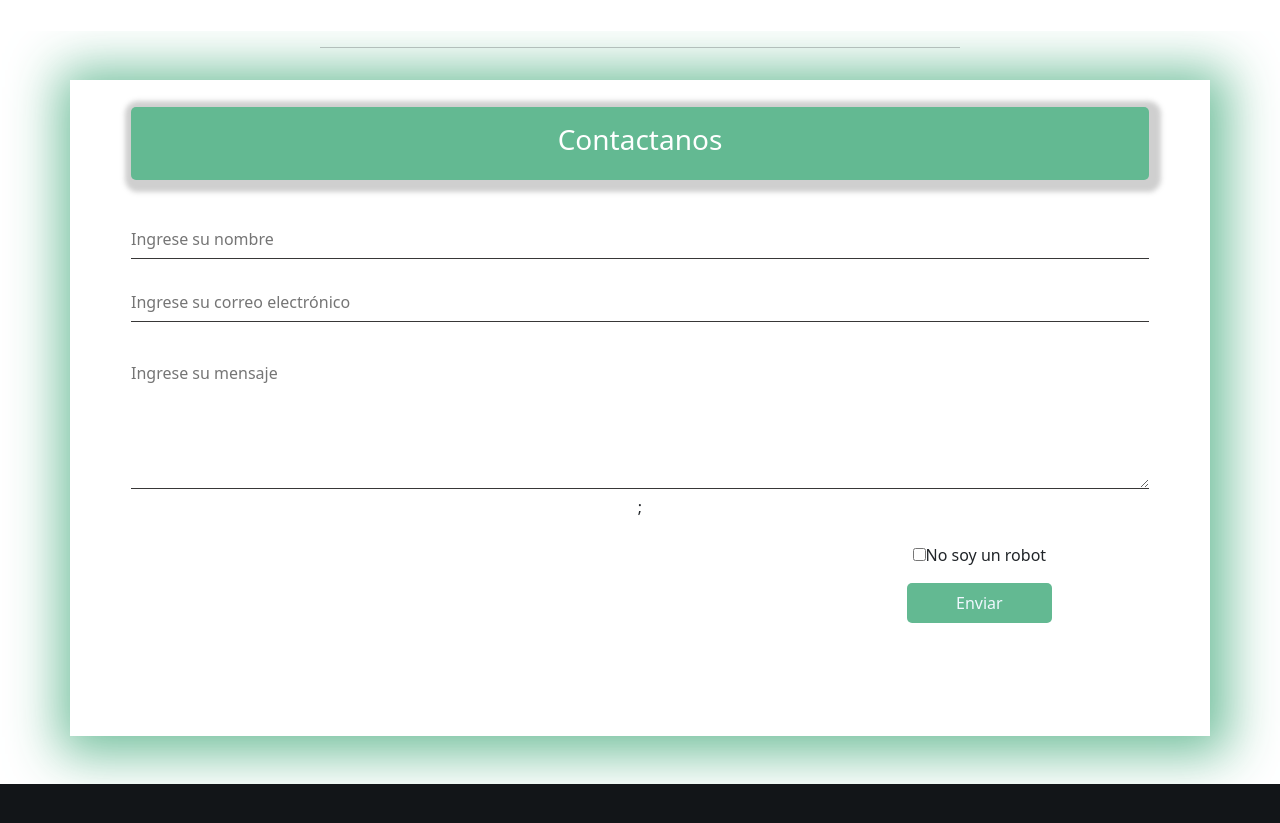
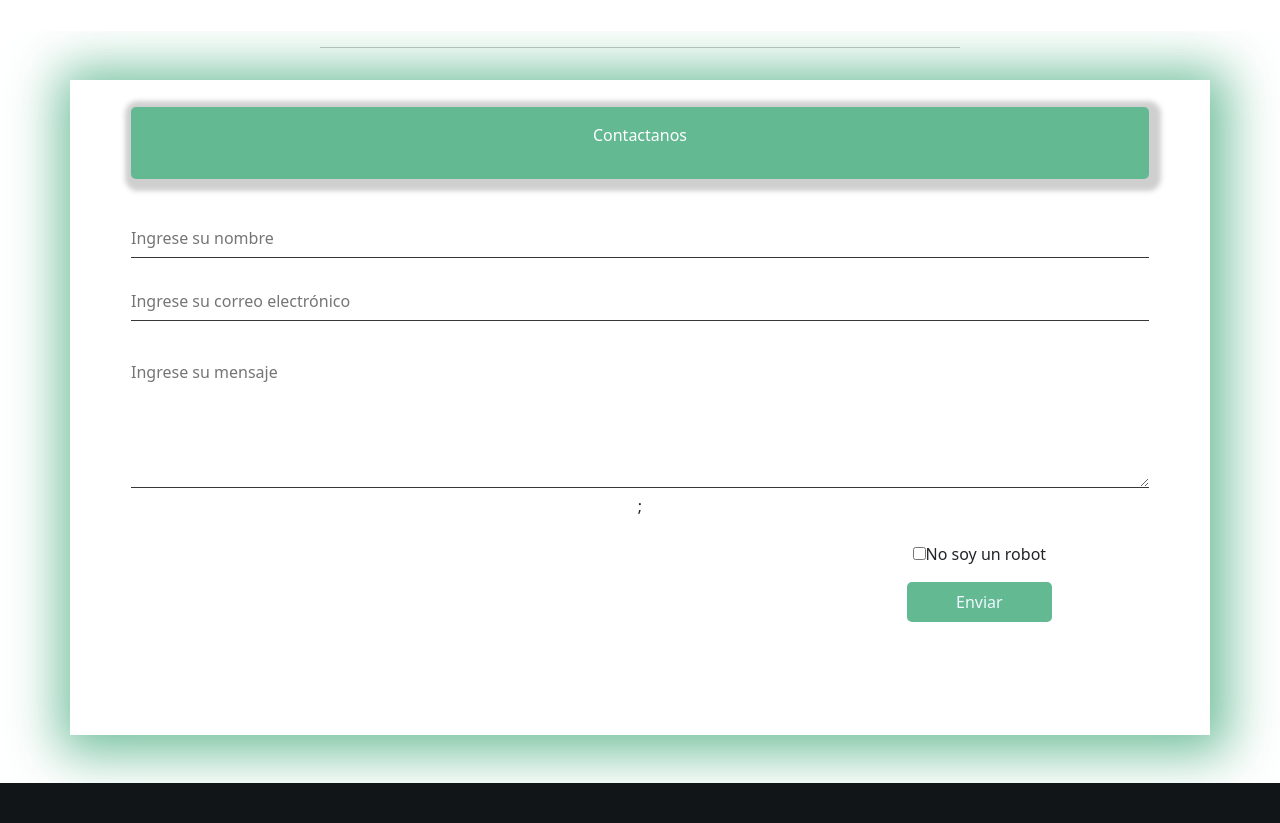
Before and after one commit to LauraOtz/Hokee-web, a React (Vite) app: page /home in a window 1280 px wide. Shown: the part 3286-4109 px from the top of the page. Built offline with nearby package versions, Linux system fonts and the light colour scheme; the HTML template or start-up script is replaced by a standard one.

Commit message:
probando footer

```diff
--- a/src/components/Contacto.jsx
+++ b/src/components/Contacto.jsx
@@ -36,8 +36,8 @@ const Contacto = () => {
             <div className="card-body">
               <div className="row">
                 <div className="col-lg-12">
-                  <div className="head text-center text-white py-3">
-                    <h3>Contactanos</h3>
+                  <div className="head1 text-center text-white py-3">
+                    <p>Contactanos</p>
                   </div>
                 </div>
               </div>
--- a/src/css/contacto.css
+++ b/src/css/contacto.css
@@ -3,12 +3,13 @@
 
     background-size: 100%;
     width: 100%;
+
     box-shadow: 4px 4px 48px 14px rgba(99,185,146,0.91);
     -webkit-box-shadow: 4px 4px 48px 14px rgba(99,185,146,0.91);
     -moz-box-shadow: 4px 4px 48px 14px rgba(99,185,146,0.91);
 
 }
-.head{
+.head1{
     background-color: rgb(99, 185, 146);
     border-radius: 5px;
     margin-top: -70px;
--- a/src/css/footer.css
+++ b/src/css/footer.css
@@ -225,3 +225,6 @@ iframe{
 .footer .footer-project {
     font-size: 18px;
 }
+#document iframe.instaP.Header{
+    padding: 0px !important;
+}
```
